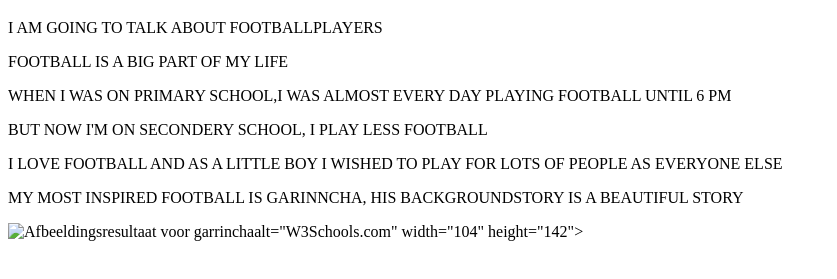
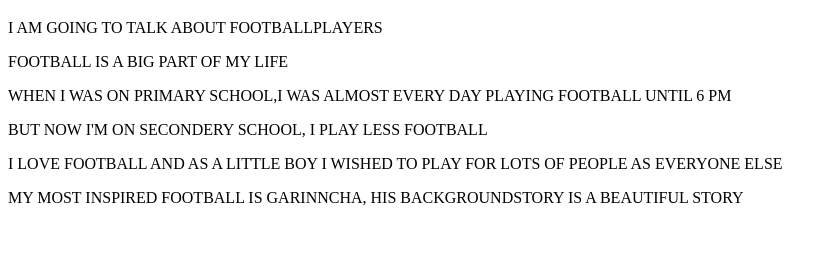
Before and after one commit to Casper4V5/website-informatica, a plain HTML site: page index.html in a window 1280 px wide. Shown: the part 61-340 px from the top of the page, without its empty margins (0-837 px from the left). Drawn offline with Linux system fonts and the light colour scheme.

Commit message:
Update index.html

```diff
--- a/index.html
+++ b/index.html
@@ -12,9 +12,6 @@
   <p> I LOVE FOOTBALL AND AS A LITTLE BOY I WISHED TO PLAY FOR LOTS OF PEOPLE AS EVERYONE ELSE </p>
   <p> MY MOST INSPIRED FOOTBALL IS GARINNCHA, HIS BACKGROUNDSTORY IS A BEAUTIFUL STORY </p>
 
-<img src= <img class="irc_mi" src="https://i.ytimg.com/vi/_OlVT18hG6c/maxresdefault.jpg" style="" alt="Afbeeldingsresultaat voor garrincha" width="435" height="245">alt="W3Schools.com" width="104" height="142">
-
-
 
 
 
```
